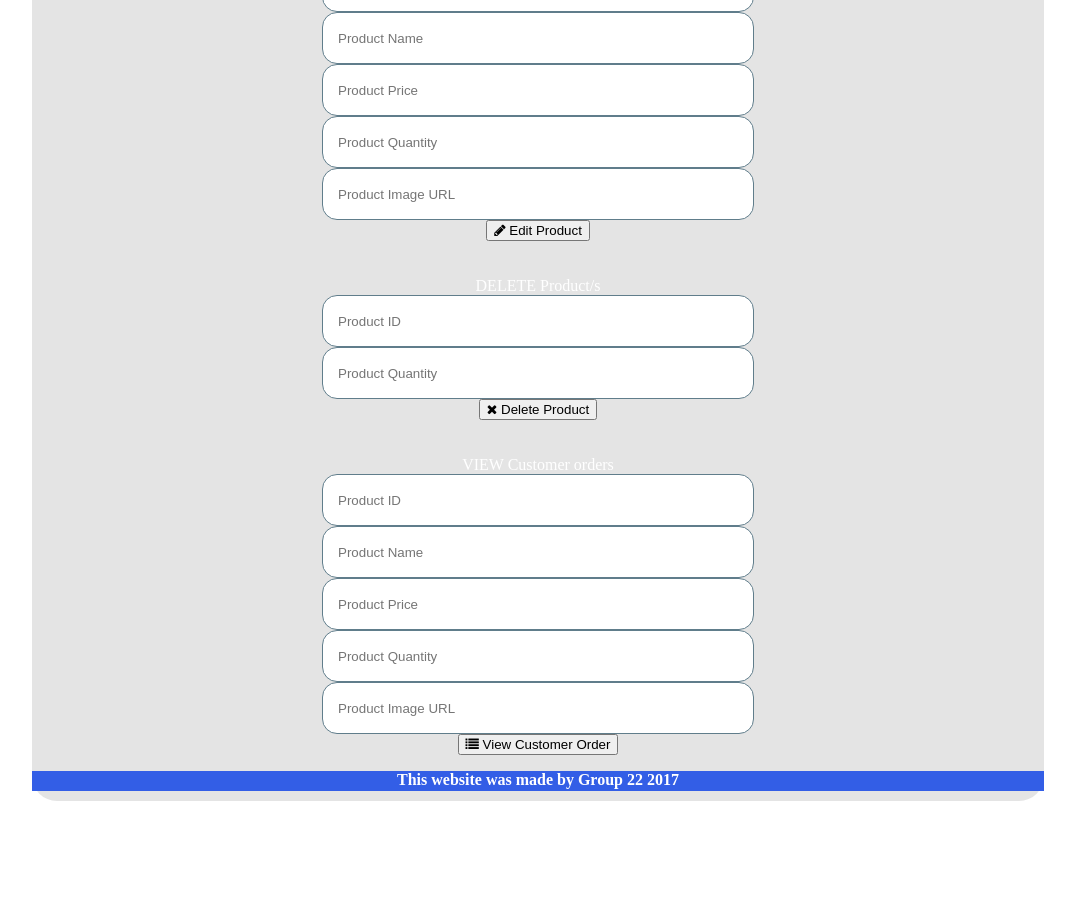
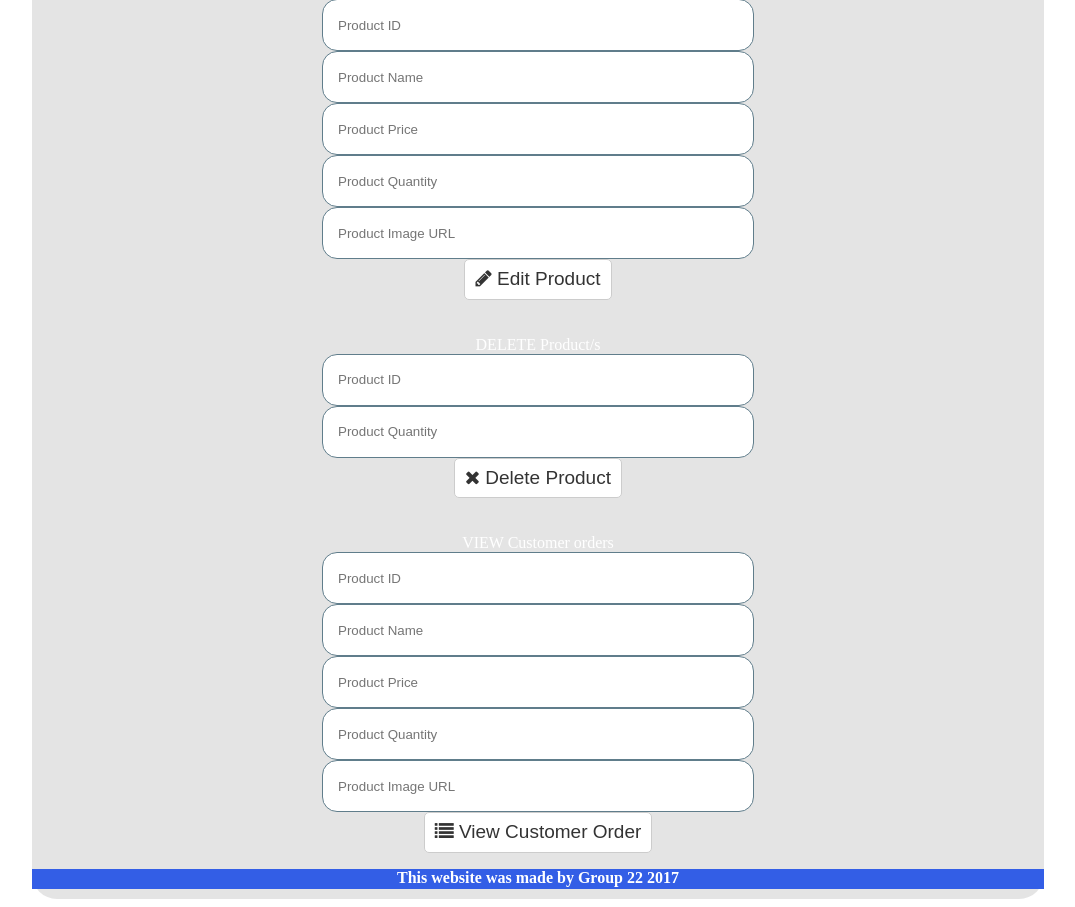
Before and after one commit to HumzahJavid/Watch-Shop, a PHP site: page /CMS.php in a window 1280 px wide. Shown: the part 801-1708 px from the top of the page, without its empty margins (102-1177 px from the left). Before the commit the page ends 1602 px from the top, so only its background shows below. Run offline with PHP 8.4, Linux system fonts and the light colour scheme; some libraries are stand-ins or nearby versions.

Commit message:
Update CMS.php

```diff
--- a/CMS.php
+++ b/CMS.php
@@ -13,7 +13,30 @@ outputBannerNavigation("CMS");
     <p>THE CMS</p>
 
     <link rel="stylesheet" href="https://maxcdn.bootstrapcdn.com/font-awesome/4.4.0/css/font-awesome.min.css">
+<style>
+	.grid_element {
+	  width: 200px;
+	  height:200px;
+	}
 
+	.CMSButton {
+	display: inline-block;
+     float: none;
+
+    text-align: center;
+    vertical-align: middle;
+    cursor: pointer;
+    border: 0.5px solid;
+    border-color: #ccc;
+    border-radius: 5px;
+
+    color: #333;
+    background-color: #fff;
+    padding: 5px 10px;
+    font-size: 19px;
+    line-height: 1.5;
+	}
+</style>
 	ADD Product
 			<br>
 			<form action="addProduct.php" method="post">
```
